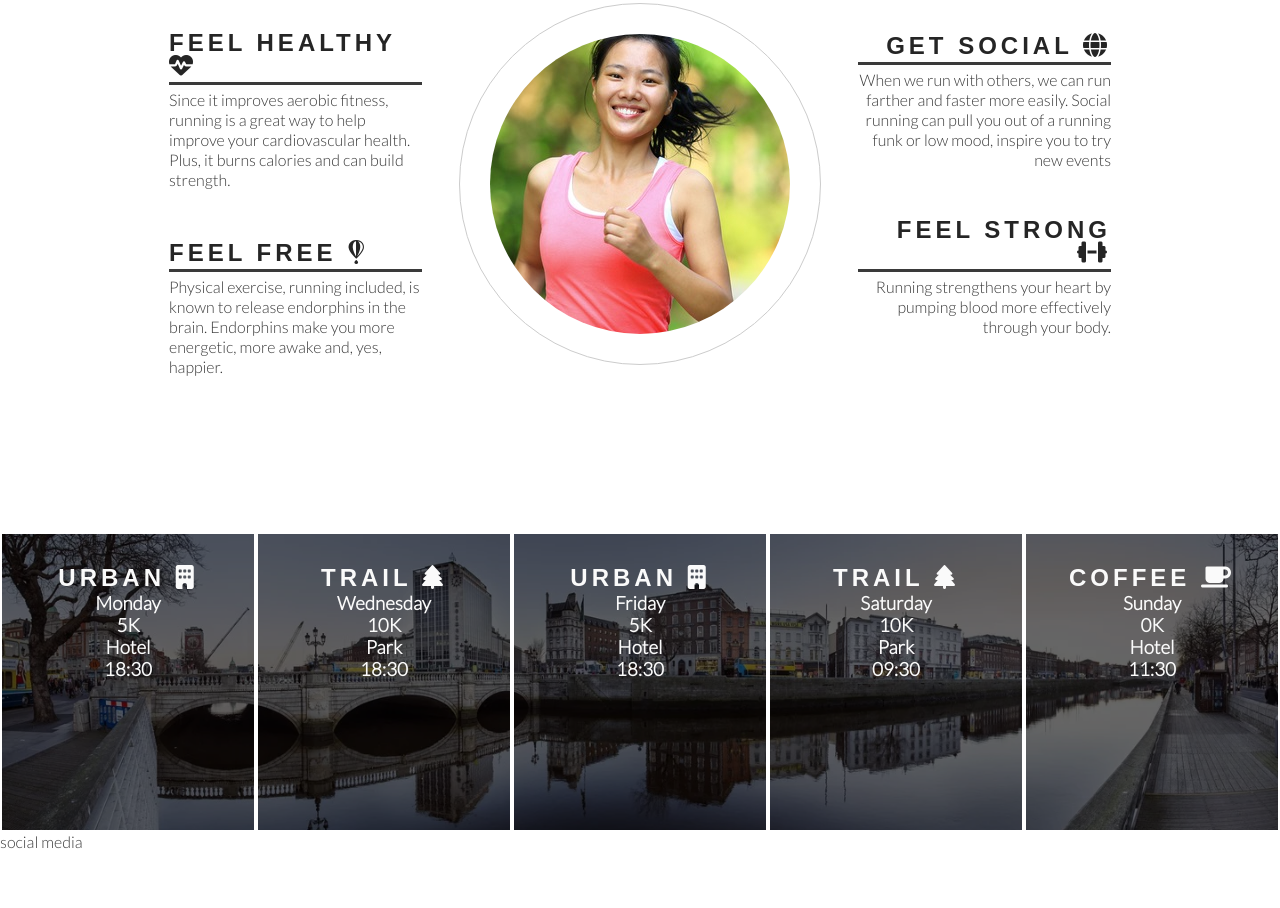
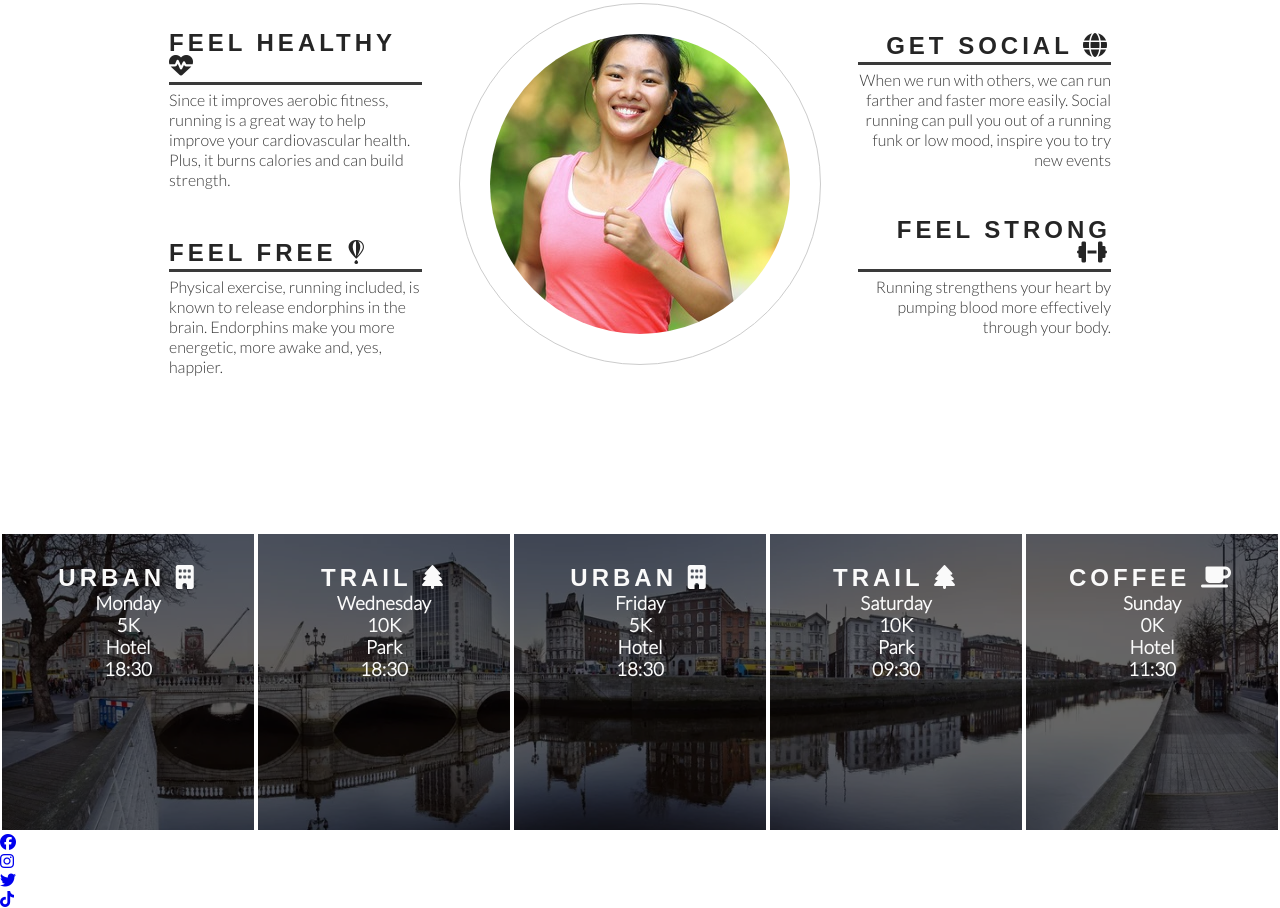
Before and after one commit to Murph25/Love_running, a plain HTML site: page index.html in a window 1280 px wide. Shown: the part 763-1671 px from the top of the page. Before the commit the page ends 1614 px from the top, so only its background shows below. Drawn offline with Linux system fonts and the light colour scheme.

Commit message:
add sooter structure

```diff
--- a/index.html
+++ b/index.html
@@ -115,7 +115,20 @@
         </div>
     </section>
     <footer>
-        social media
+        <ul>
+            <li>
+                <a href="https://www.facebook.com/" target="_blank" rel=""noopener aria-label="visit fb page in new tab"  ><i class="fa-brands fa-facebook"></i></a>
+            </li>
+            <li>
+                <a href="https://www.instagram.com/" target="_blank" rel=""noopener aria-label="visit insta page in new tab"  ><i class="fa-brands fa-instagram"></i></a>
+            </li>
+            <li>
+                <a href="https://twitter.com/" target="_blank" rel=""noopener aria-label="visit twitter page in new tab"  ><i class="fa-brands fa-twitter"></i></a>
+            </li>
+            <li>
+                <a href="https://www.tiktok.com/login" target="_blank" rel=""noopener aria-label="visit tiktok page in new tab"  ><i class="fa-brands fa-tiktok"></i></a>
+            </li>
+        </ul>
     </footer>
 
     <script src="https://kit.fontawesome.com/61d379e170.js" crossorigin="anonymous"></script>
```
